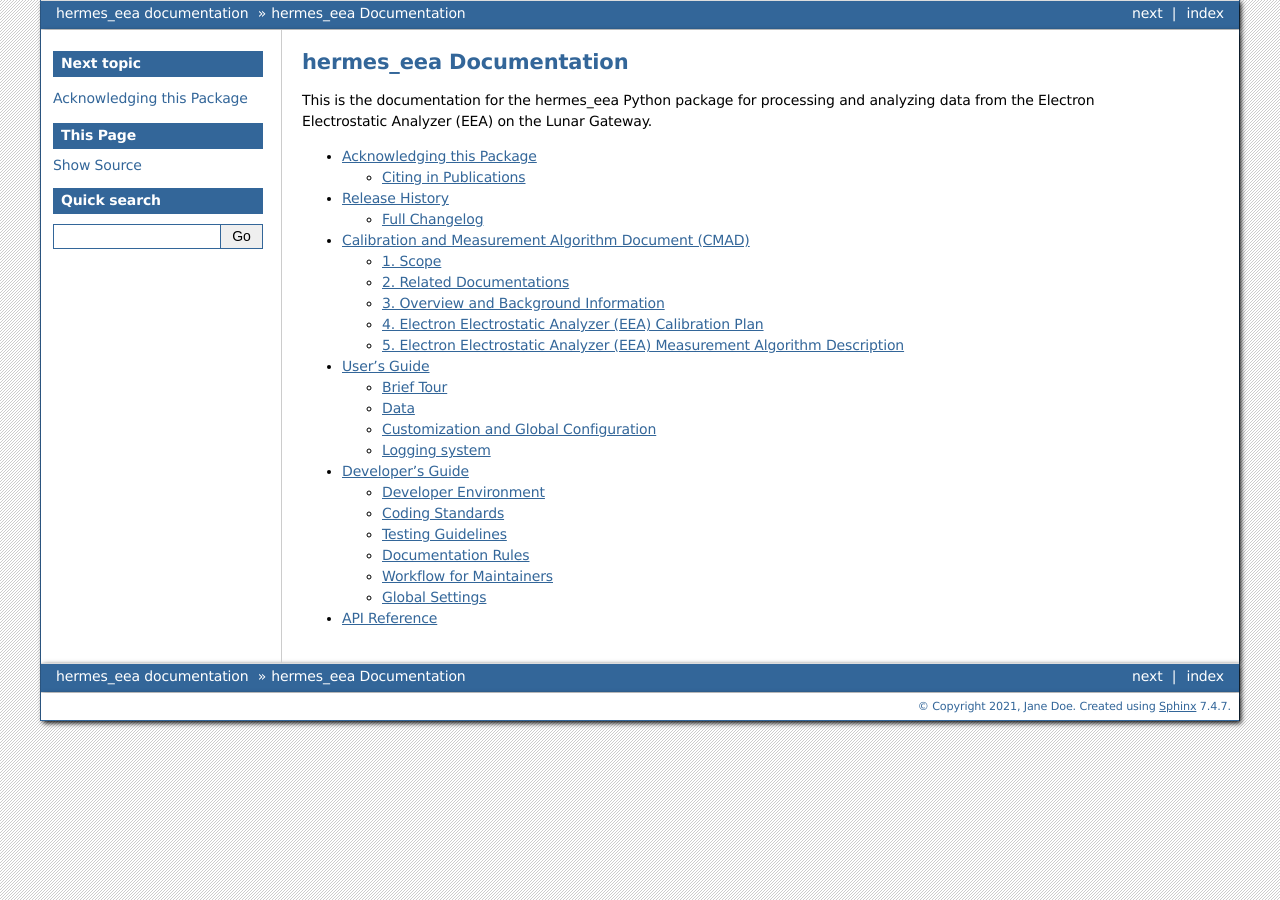
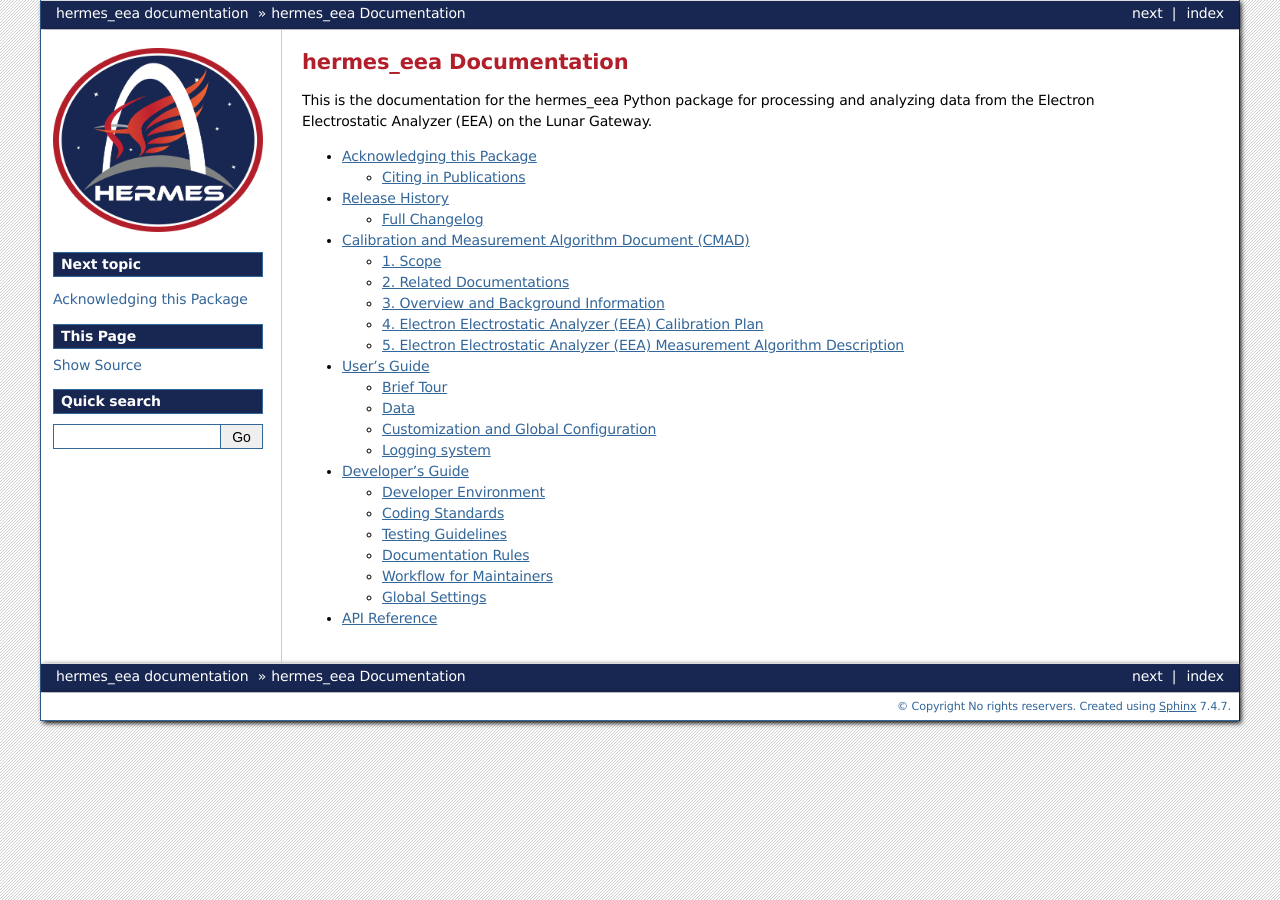
Before and after one commit to HERMES-SOC/hermes_eea, a Sphinx documentation site: the page built from docs/index.rst, in a window 1280 px wide. Built offline with Sphinx 7.4.7, drawn with Linux system fonts in a browser that asks for light colours; the version number could not be read and is left out.

Commit message:
added logo

```diff
--- /dev/null
+++ b/docs/_static/css/custom.css
@@ -0,0 +1,18 @@
+
+div.related ul{
+    background-color:#182751 !important;
+}
+
+div.sphinxsidebar h4{
+    border: 1px solid 182751;
+    background-color: #182751;
+}
+
+div.sphinxsidebar h3{
+    border: 1px solid 182751;
+    background-color: #182751;
+}
+
+h1, h2, h3 {
+    color:#b21f2b;
+}
--- a/docs/conf.py
+++ b/docs/conf.py
@@ -12,8 +12,8 @@ sys.path.insert(0, os.path.abspath(".."))
 # -- Project information -----------------------------------------------------
 
 project = "hermes_eea"
-copyright = "2021, Jane Doe"
-author = "Jane Doe"
+copyright = "No rights reservers"
+author = "The HERMES EEA Team"
 
 # The full version, including alpha/beta/rc tags
 from hermes_eea import __version__
@@ -104,7 +104,13 @@ intersphinx_mapping = {
 # The theme to use for HTML and HTML Help pages.  See the documentation for
 # a list of builtin themes.
 html_theme = "bizstyle"
+html_static_path = ['_static']
 
+html_logo = 'logo/hermes_logo.png'
+html_favicon = 'logo/favicon.ico'
+html_css_files = [
+    'css/custom.css',
+]
 # Add any paths that contain custom static files (such as style sheets) here,
 # relative to this directory. They are copied after the builtin static files,
 # so a file named "default.css" will overwrite the builtin "default.css".
```
Also changed, not shown: docs/logo/favicon.ico (added), docs/logo/hermes_logo.png (added).
